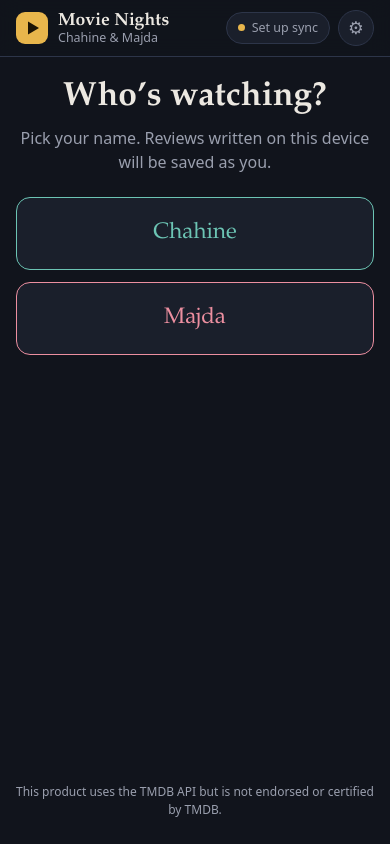
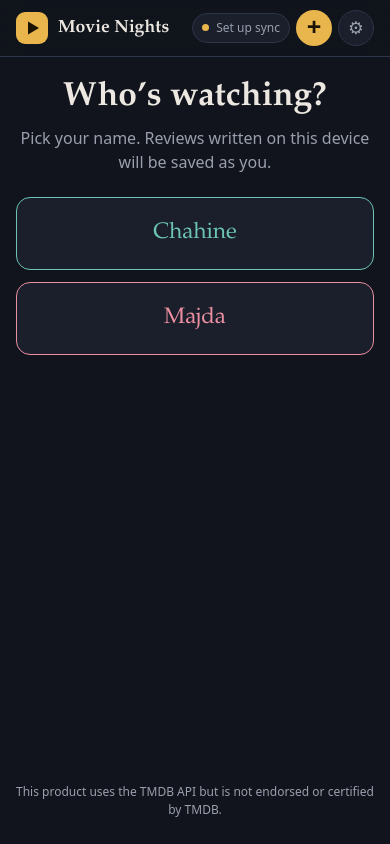
Before and after one commit to Dhahine/movie-reviews, a plain HTML site: page index.html in a window 390 px wide. Drawn offline with Linux system fonts and the light colour scheme.

Commit message:
Add files via upload

```diff
--- a/index.html
+++ b/index.html
@@ -25,7 +25,7 @@
     </a>
     <div class="actions">
       <button id="syncpill" class="pill" data-state="ok" type="button">Synced</button>
-      <a class="btn small primary" href="#/add">Add movie</a>
+      <a class="btn small primary add" href="#/add" aria-label="Add movie" title="Add movie"><span class="lbl">Add movie</span><span class="plus" aria-hidden="true">+</span></a>
       <a class="icon-btn" href="#/settings" aria-label="Settings" title="Settings">&#9881;&#xFE0E;</a>
     </div>
   </header>
--- a/style.css
+++ b/style.css
@@ -76,9 +76,22 @@ button { font: inherit; color: inherit; }
 .pill[data-state="err"]::before { background: var(--danger); }
 @keyframes pulse { 50% { opacity: 0.25; } }
 
+.brand-text b { white-space: nowrap; overflow: hidden; text-overflow: ellipsis; }
+.add .plus { display: none; }
+
+/* Phones: the "Add movie" button becomes a round "+" so the header still fits */
 @media (max-width: 520px) {
-  .actions .btn.small { display: none; }          /* the "+" lives on the home screen too */
+  .actions { gap: 6px; }
+  .actions .btn.add {
+    display: grid; place-items: center; width: 36px; height: 36px; padding: 0; border-radius: 50%;
+  }
+  .add .lbl { display: none; }
+  .add .plus { display: block; font-size: 1.6rem; line-height: 1; margin-top: -2px; }
+  .pill { padding: 5px 9px; font-size: 0.75rem; }
   .brand-text small { max-width: 120px; }
+}
+@media (max-width: 440px) {
+  .brand-text small { display: none; }
 }
 
 /* ---------- Layout ---------- */
```
